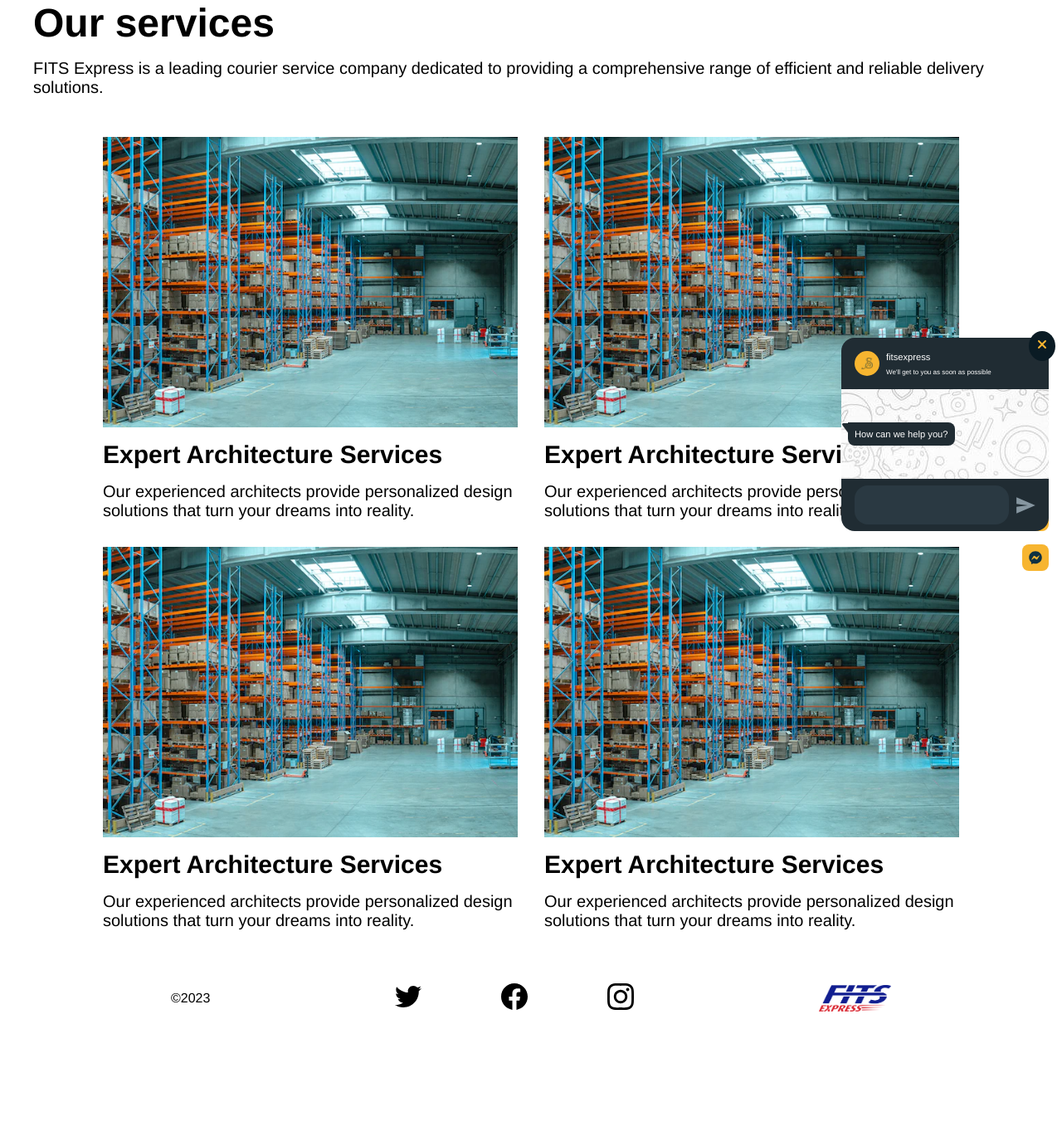
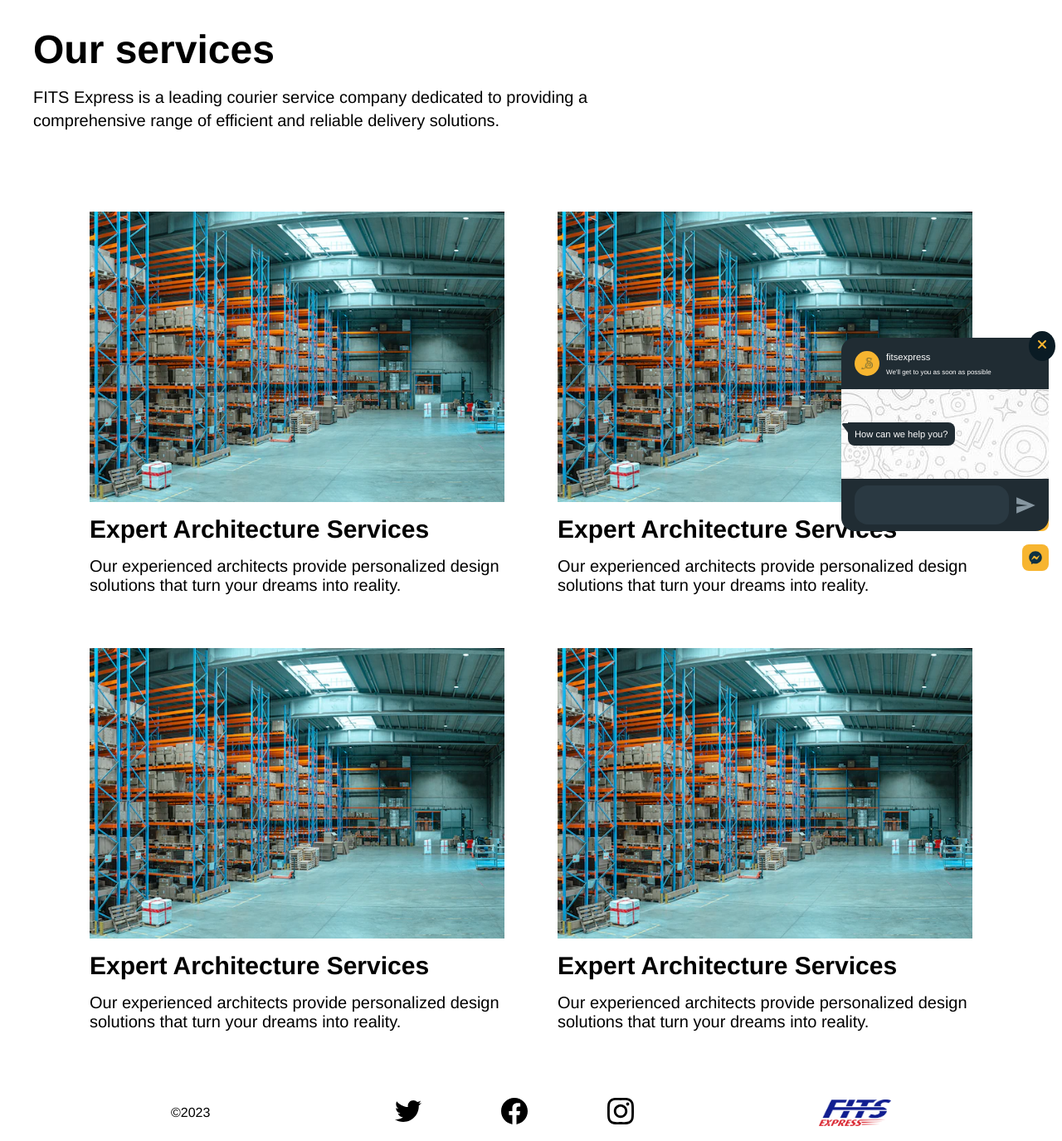
Before and after one commit to hmmdlthf/fitsexpress-demo-site, a PHP site: page /services.php in a window 1280 px wide. Shown: the part 96-1471 px from the top of the page at 83% size. Before the commit the page ends 1315 px from the top, so only its background shows below. Run offline with PHP 8.4, Linux system fonts and the light colour scheme; style sheets or scripts are compiled from the project's sources.

Commit message:
slight modifications

```diff
--- a/css/contact.css
+++ b/css/contact.css
@@ -17,6 +17,7 @@
 .hero {
   width: 100%;
   max-width: 400px;
+  padding-block: 2rem;
 }
 .hero h1 {
   font-size: 2rem;
@@ -26,6 +27,7 @@
   font-size: 20px;
   margin-top: 1rem;
   max-width: 65ch;
+  line-height: 1.4;
 }
 
 form {
--- a/css/contact.scss
+++ b/css/contact.scss
@@ -3,6 +3,7 @@
 .hero {
     width: 100%;
     max-width: 400px;
+    padding-block: 2rem;
 
     h1 {
         font-size: 2rem;
@@ -13,6 +14,7 @@
         font-size: 20px;
         margin-top: 1rem;
         max-width: 65ch;
+        line-height: 1.4;
     }
 }
 
--- a/css/sections.css
+++ b/css/sections.css
@@ -74,6 +74,7 @@
 .section .section__bottom .section__sub {
   font-weight: 700;
   color: #818181;
+  text-transform: uppercase;
 }
 .section .section__bottom .section__title {
   font-weight: 700;
@@ -98,6 +99,9 @@
     align-items: flex-start;
     text-align: left;
   }
+  .section .section__bottom .section__title {
+    font-size: 2rem;
+  }
   .section.section__reverse {
     flex-direction: row-reverse;
   }
--- a/css/sections.scss
+++ b/css/sections.scss
@@ -65,6 +65,7 @@
         .section__sub {
             font-weight: 700;
             color: #818181;
+            text-transform: uppercase;
         }
 
         .section__title {
@@ -100,6 +101,10 @@
         .section__bottom {
             align-items: flex-start;
             text-align: left;
+
+            .section__title {
+                font-size: 2rem;
+            }
         }
 
         &.section__reverse {
--- a/css/services.css
+++ b/css/services.css
@@ -17,6 +17,7 @@
 .hero {
   width: 100%;
   max-width: 400px;
+  padding-block: 2rem;
 }
 .hero h1 {
   font-size: 2rem;
@@ -25,6 +26,8 @@
   font-size: 1rem;
   font-size: 20px;
   margin-top: 1rem;
+  line-height: 1.4;
+  max-width: 65ch;
 }
 
 .services {
@@ -75,6 +78,6 @@
     margin-top: 0;
   }
   .services .service {
-    margin: 1rem;
+    margin: 2rem;
   }
 }/*# sourceMappingURL=services.css.map */
--- a/css/services.scss
+++ b/css/services.scss
@@ -3,6 +3,7 @@
 .hero {
     width: 100%;
     max-width: 400px;
+    padding-block: 2rem;
 
     h1 {
         font-size: 2rem;
@@ -12,6 +13,8 @@
         font-size: 1rem;
         font-size: 20px;
         margin-top: 1rem;
+        line-height: 1.4;
+        max-width: 65ch;
     }
 }
 
@@ -75,7 +78,7 @@
         }
 
         .service {
-            margin: 1rem;
+            margin: 2rem;
         }
 
 
```
Also changed, not shown: 3 other files.
